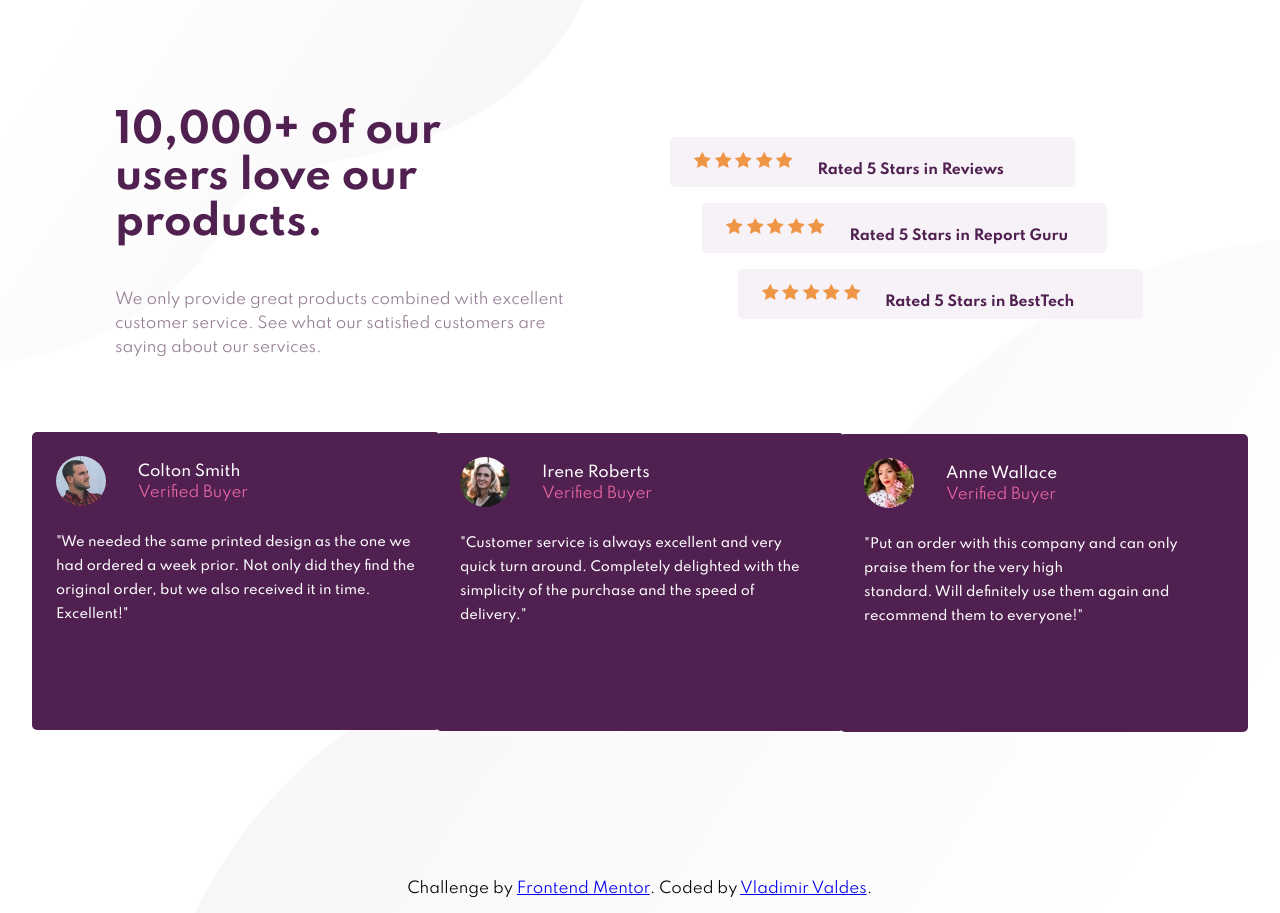
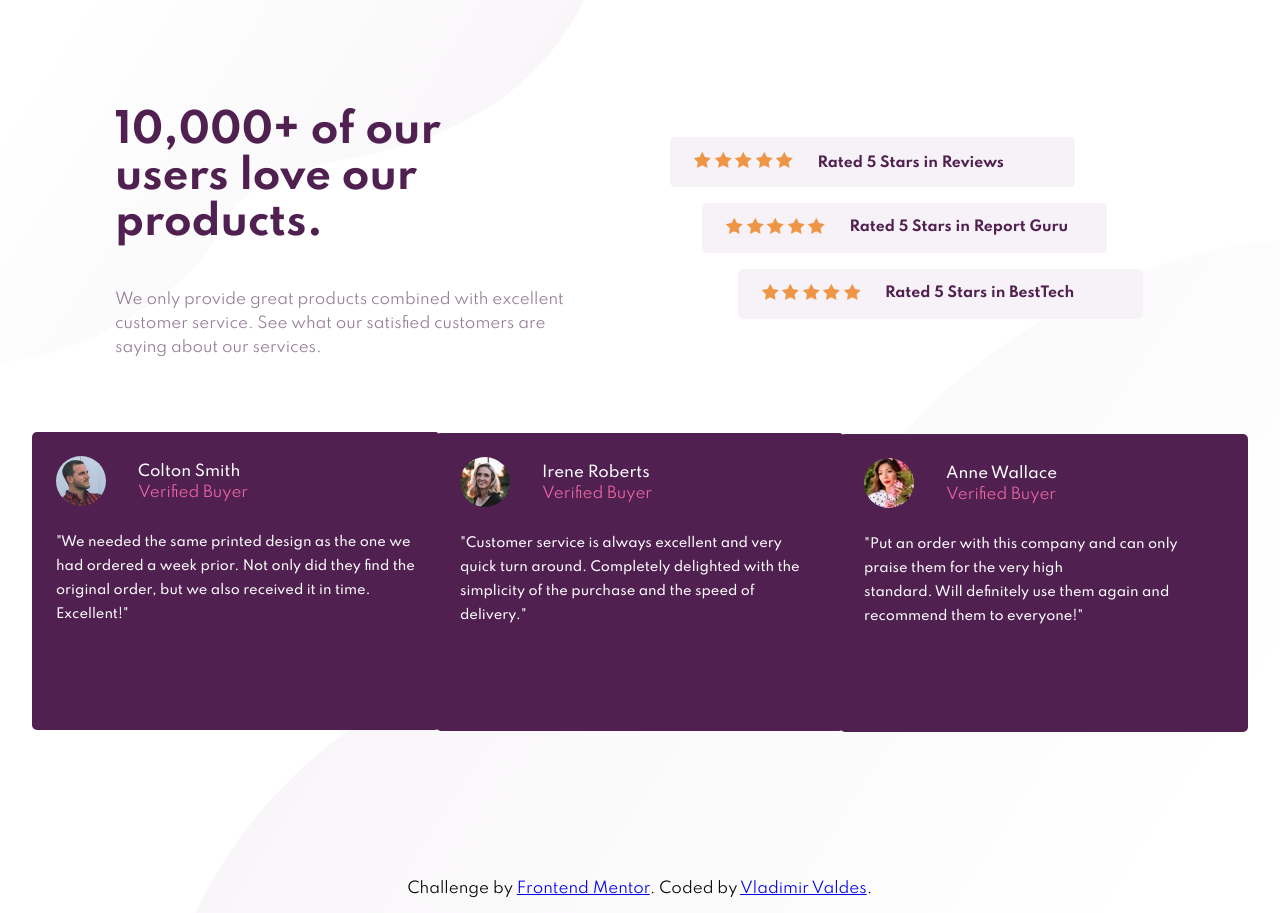
Before and after one commit to VladimirValdes/social-proof, a plain HTML site: page index.html in a window 1280 px wide. Drawn offline with nearby package versions, Linux system fonts and the light colour scheme.

Commit message:
test3 movile design

```diff
--- a/css/main.scss
+++ b/css/main.scss
@@ -59,7 +59,6 @@ body {
 	&__subtitle {
 		font-weight: $weight-bg;
 		color: $dark-Mangneta;
-		margin: 0;
 	}
 
 	&__text {
@@ -71,7 +70,7 @@ body {
 	&__content {
 		display: flex;
 		flex-direction: column;
-		justify-content: start;
+		justify-content: end;
 		@include base-card($bd-radius, $ligth-gray);
 		height: 80px;
 		margin-bottom: 1rem;
--- a/index.html
+++ b/index.html
@@ -38,7 +38,7 @@
 							<img src="images/icon-star.svg" alt="star" class=""/>
 						</div>
 
-						<h4 class="card__subtitle">Rated 5 Stars in Reviews</h4>
+						<p class="card__subtitle">Rated 5 Stars in Reviews</p>
 					</div>
 
 					<div class="card__content card__content--c">
```
Also changed, not shown: css/main.css, 1 other file.
